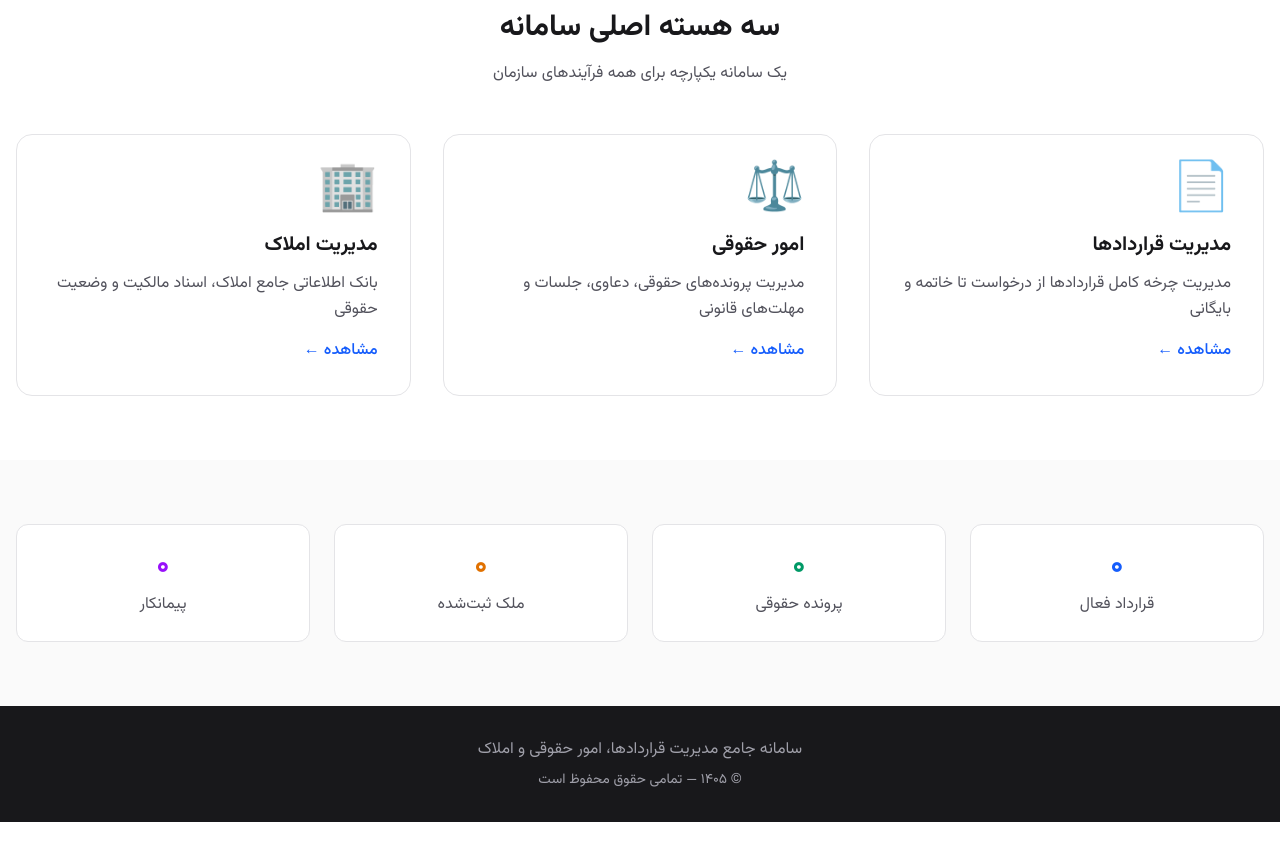
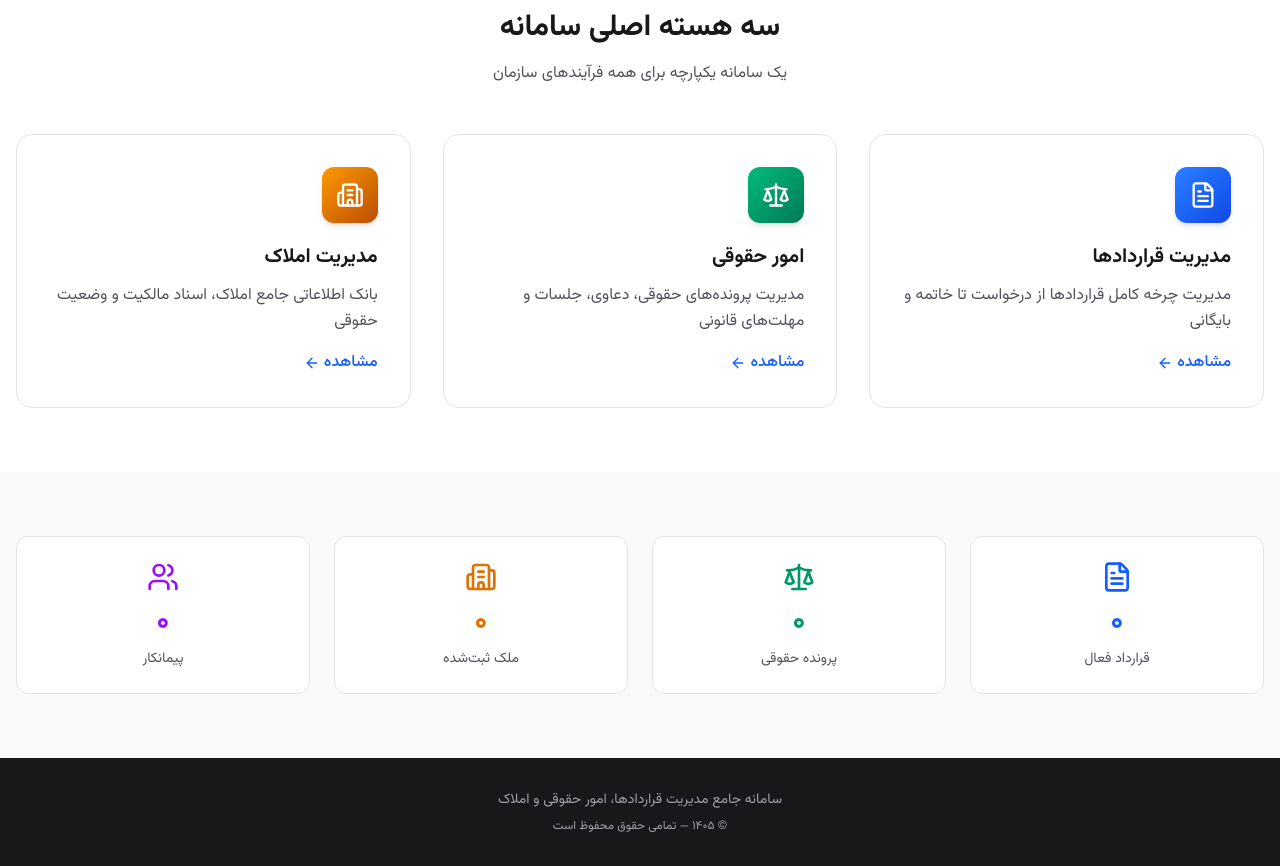
Before and after one commit to mahdieh-rostami/sazeh-system, a Next.js app: page / in a window 1280 px wide. Shown: the part 580-1446 px from the top of the page. Before the commit the page ends 1402 px from the top, so only its background shows below. Built offline with nearby package versions, Linux system fonts and the light colour scheme.

Commit message:
Enhance homepage with Lucide icons and modern cards

```diff
--- a/app/page.tsx
+++ b/app/page.tsx
@@ -1,30 +1,9 @@
 import Link from "next/link";
+import { FileText, Scale, Building2, ArrowLeft, Users } from "lucide-react";
 
 export default function Home() {
-  const features = [
-    {
-      title: "مدیریت قراردادها",
-      description: "مدیریت چرخه کامل قراردادها از درخواست تا خاتمه و بایگانی",
-      href: "/contracts",
-      icon: "📄",
-    },
-    {
-      title: "امور حقوقی",
-      description: "مدیریت پرونده‌های حقوقی، دعاوی، جلسات و مهلت‌های قانونی",
-      href: "/legal",
-      icon: "⚖️",
-    },
-    {
-      title: "مدیریت املاک",
-      description: "بانک اطلاعاتی جامع املاک، اسناد مالکیت و وضعیت حقوقی",
-      href: "/properties",
-      icon: "🏢",
-    },
-  ];
-
   return (
     <div dir="rtl" className="flex flex-col">
-      {/* بخش Hero */}
       <section className="bg-gradient-to-b from-blue-50 to-white py-20 px-4">
         <div className="max-w-5xl mx-auto text-center">
           <h1 className="text-4xl md:text-5xl font-bold text-zinc-900 mb-6 leading-tight">
@@ -38,13 +17,13 @@ export default function Home() {
           <div className="flex flex-wrap gap-4 justify-center">
             <Link
               href="/login"
-              className="bg-blue-600 text-white px-8 py-3 rounded-lg font-medium hover:bg-blue-700 transition-colors shadow-md hover:shadow-lg"
+              className="bg-blue-600 text-white px-8 py-3 rounded-lg font-medium hover:bg-blue-700 shadow-md"
             >
               ورود به سامانه
             </Link>
             <Link
               href="/properties"
-              className="bg-white text-blue-600 border-2 border-blue-600 px-8 py-3 rounded-lg font-medium hover:bg-blue-50 transition-colors"
+              className="bg-white text-blue-600 border-2 border-blue-600 px-8 py-3 rounded-lg font-medium hover:bg-blue-50"
             >
               مشاهده املاک
             </Link>
@@ -52,7 +31,6 @@ export default function Home() {
         </div>
       </section>
 
-      {/* بخش سه کارت اصلی */}
       <section className="py-16 px-4 bg-white">
         <div className="max-w-7xl mx-auto">
           <div className="text-center mb-12">
@@ -64,62 +42,84 @@ export default function Home() {
             </p>
           </div>
           <div className="grid grid-cols-1 md:grid-cols-3 gap-8">
-            {features.map((feature) => (
-              <Link
-                key={feature.href}
-                href={feature.href}
-                className="group bg-white border border-zinc-200 rounded-2xl p-8 hover:shadow-xl hover:border-blue-200 transition-all"
-              >
-                <div className="text-5xl mb-4">{feature.icon}</div>
-                <h3 className="text-xl font-bold text-zinc-900 mb-3">
-                  {feature.title}
-                </h3>
-                <p className="text-zinc-600 leading-relaxed mb-4">
-                  {feature.description}
-                </p>
-                <span className="text-blue-600 font-medium flex items-center gap-1 group-hover:gap-2 transition-all">
-                  مشاهده
-                  <span>←</span>
-                </span>
-              </Link>
-            ))}
+            <Link href="/contracts" className="group bg-white border border-zinc-200 rounded-2xl p-8 hover:shadow-xl hover:border-blue-200 transition-all">
+              <div className="w-14 h-14 rounded-xl bg-gradient-to-br from-blue-500 to-blue-700 flex items-center justify-center mb-5 shadow-md">
+                <FileText className="w-7 h-7 text-white" />
+              </div>
+              <h3 className="text-xl font-bold text-zinc-900 mb-3">مدیریت قراردادها</h3>
+              <p className="text-zinc-600 leading-relaxed mb-4">
+                مدیریت چرخه کامل قراردادها از درخواست تا خاتمه و بایگانی
+              </p>
+              <span className="text-blue-600 font-medium flex items-center gap-1">
+                مشاهده
+                <ArrowLeft className="w-4 h-4" />
+              </span>
+            </Link>
+
+            <Link href="/legal" className="group bg-white border border-zinc-200 rounded-2xl p-8 hover:shadow-xl hover:border-blue-200 transition-all">
+              <div className="w-14 h-14 rounded-xl bg-gradient-to-br from-emerald-500 to-emerald-700 flex items-center justify-center mb-5 shadow-md">
+                <Scale className="w-7 h-7 text-white" />
+              </div>
+              <h3 className="text-xl font-bold text-zinc-900 mb-3">امور حقوقی</h3>
+              <p className="text-zinc-600 leading-relaxed mb-4">
+                مدیریت پرونده‌های حقوقی، دعاوی، جلسات و مهلت‌های قانونی
+              </p>
+              <span className="text-blue-600 font-medium flex items-center gap-1">
+                مشاهده
+                <ArrowLeft className="w-4 h-4" />
+              </span>
+            </Link>
+
+            <Link href="/properties" className="group bg-white border border-zinc-200 rounded-2xl p-8 hover:shadow-xl hover:border-blue-200 transition-all">
+              <div className="w-14 h-14 rounded-xl bg-gradient-to-br from-amber-500 to-amber-700 flex items-center justify-center mb-5 shadow-md">
+                <Building2 className="w-7 h-7 text-white" />
+              </div>
+              <h3 className="text-xl font-bold text-zinc-900 mb-3">مدیریت املاک</h3>
+              <p className="text-zinc-600 leading-relaxed mb-4">
+                بانک اطلاعاتی جامع املاک، اسناد مالکیت و وضعیت حقوقی
+              </p>
+              <span className="text-blue-600 font-medium flex items-center gap-1">
+                مشاهده
+                <ArrowLeft className="w-4 h-4" />
+              </span>
+            </Link>
           </div>
         </div>
       </section>
 
-      {/* بخش آمار */}
       <section className="py-16 px-4 bg-zinc-50">
         <div className="max-w-7xl mx-auto">
           <div className="grid grid-cols-2 md:grid-cols-4 gap-6">
             <div className="text-center bg-white p-6 rounded-xl border border-zinc-200">
-              <div className="text-3xl font-bold text-blue-600 mb-2">۰</div>
-              <div className="text-zinc-600">قرارداد فعال</div>
+              <FileText className="w-8 h-8 mx-auto mb-3 text-blue-600" />
+              <div className="text-3xl font-bold mb-2 text-blue-600">۰</div>
+              <div className="text-zinc-600 text-sm">قرارداد فعال</div>
             </div>
             <div className="text-center bg-white p-6 rounded-xl border border-zinc-200">
-              <div className="text-3xl font-bold text-emerald-600 mb-2">۰</div>
-              <div className="text-zinc-600">پرونده حقوقی</div>
+              <Scale className="w-8 h-8 mx-auto mb-3 text-emerald-600" />
+              <div className="text-3xl font-bold mb-2 text-emerald-600">۰</div>
+              <div className="text-zinc-600 text-sm">پرونده حقوقی</div>
             </div>
             <div className="text-center bg-white p-6 rounded-xl border border-zinc-200">
-              <div className="text-3xl font-bold text-amber-600 mb-2">۰</div>
-              <div className="text-zinc-600">ملک ثبت‌شده</div>
+              <Building2 className="w-8 h-8 mx-auto mb-3 text-amber-600" />
+              <div className="text-3xl font-bold mb-2 text-amber-600">۰</div>
+              <div className="text-zinc-600 text-sm">ملک ثبت‌شده</div>
             </div>
             <div className="text-center bg-white p-6 rounded-xl border border-zinc-200">
-              <div className="text-3xl font-bold text-purple-600 mb-2">۰</div>
-              <div className="text-zinc-600">پیمانکار</div>
+              <Users className="w-8 h-8 mx-auto mb-3 text-purple-600" />
+              <div className="text-3xl font-bold mb-2 text-purple-600">۰</div>
+              <div className="text-zinc-600 text-sm">پیمانکار</div>
             </div>
           </div>
         </div>
       </section>
 
-      {/* فوتر */}
       <footer className="bg-zinc-900 text-zinc-400 py-8 px-4">
         <div className="max-w-7xl mx-auto text-center">
-          <p className="mb-2">
+          <p className="mb-2 text-sm">
             سامانه جامع مدیریت قراردادها، امور حقوقی و املاک
           </p>
-          <p className="text-sm">
-            © ۱۴۰۵ — تمامی حقوق محفوظ است
-          </p>
+          <p className="text-xs">© ۱۴۰۵ — تمامی حقوق محفوظ است</p>
         </div>
       </footer>
     </div>
```
